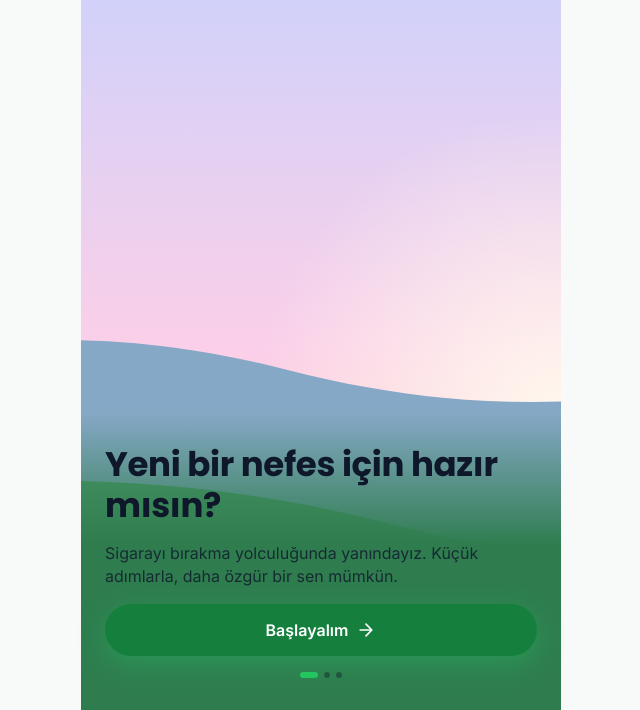
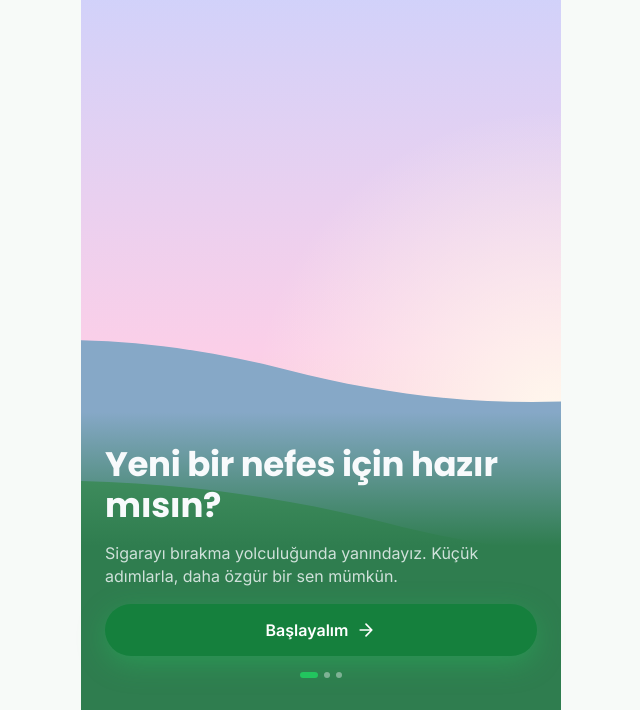
Before and after one commit to gkcev/quit, a plain HTML site: page index.html in a window 1280 px wide. Shown: the part 90-800 px from the top of the page, without its empty margins (319-959 px from the left). Drawn offline with Linux system fonts and the light colour scheme.

Commit message:
Açık temada karşılama metninin okunurluğunu düzelt
Co-Authored-By: Claude Opus 5.5 <noreply@anthropic.com>

```diff
--- a/styles.css
+++ b/styles.css
@@ -270,6 +270,8 @@ textarea {
   margin-top: auto;
   display: flex; flex-direction: column; gap: var(--space-4);
   padding: var(--space-6) var(--space-5) calc(var(--space-6) + env(safe-area-inset-bottom));
+  /* Alt kısım her iki temada da koyu yeşil tepe; metin hep açık renk. */
+  --hero-text: #F8FAFC;
   color: var(--hero-text);
   background: linear-gradient(to top, var(--hill-3) 55%, transparent);
 }
```
